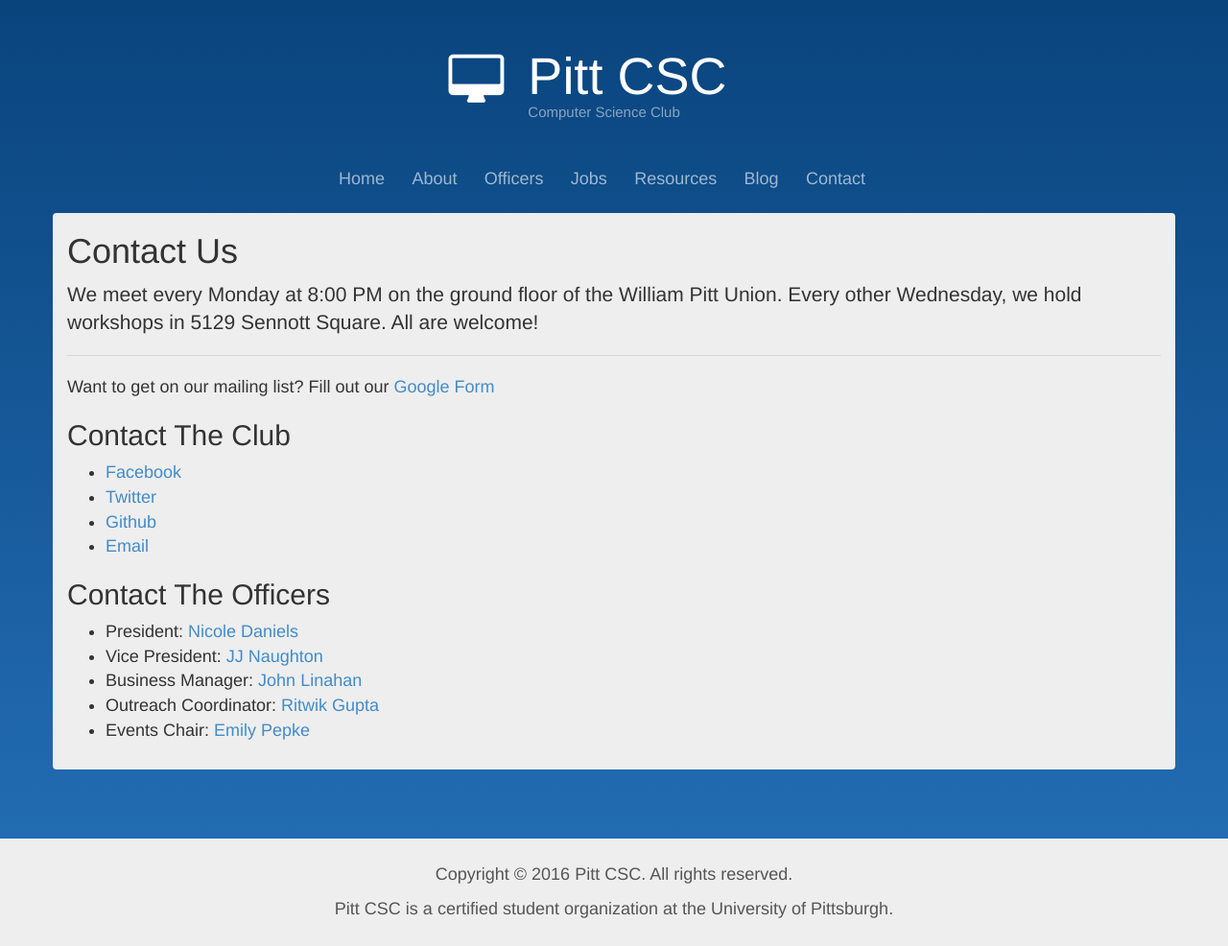
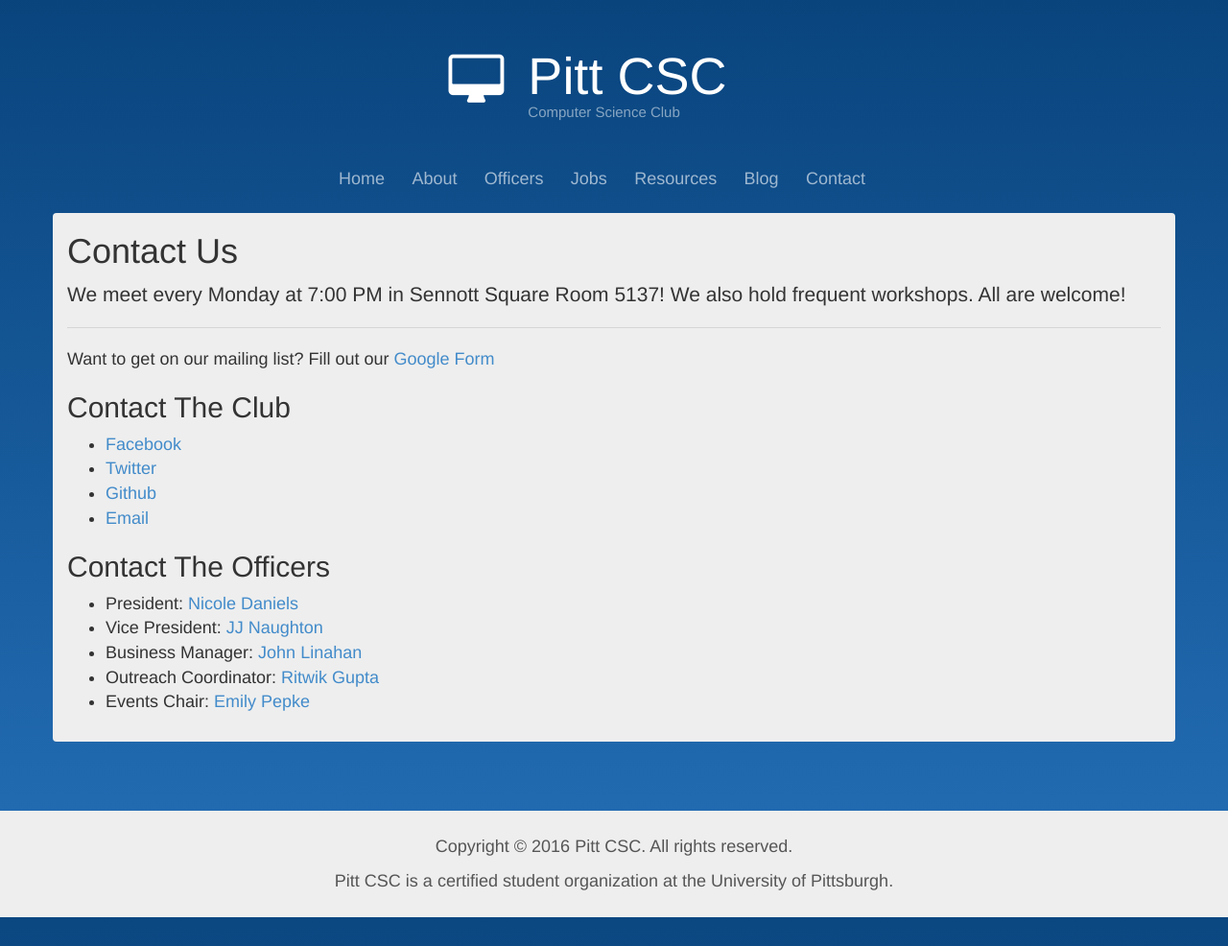
Before and after one commit to pittcsc/old-pittcsc-website-archived, a Jekyll site: the page built from pages/contact.md, in a window 1280 px wide. Shown: the whole page at 96% size. Built offline with Jekyll 4.4.1, drawn with Linux system fonts in a browser that asks for light colours; nearby versions of some CDN libraries; after the commit the page ends 956 px from its top, so only the background shows below that.

Commit message:
Update meeting times

```diff
--- a/pages/contact.md
+++ b/pages/contact.md
@@ -2,7 +2,7 @@
 layout: page
 title: Contact Us
 lead: |
-  We meet every Monday at 8:00 PM on the ground floor of the William Pitt Union. Every other Wednesday, we hold workshops in 5129 Sennott Square.  All are welcome!
+  We meet every Monday at 7:00 PM in Sennott Square Room 5137! We also hold frequent workshops.  All are welcome!
 GoogleFormLink: "https://docs.google.com/forms/d/1eNwkgw6DWM_5nIuIv8EtAb1eZJRklYl8ELqJli43NIc/viewform"
 permalink: /contact/
 ---
```
